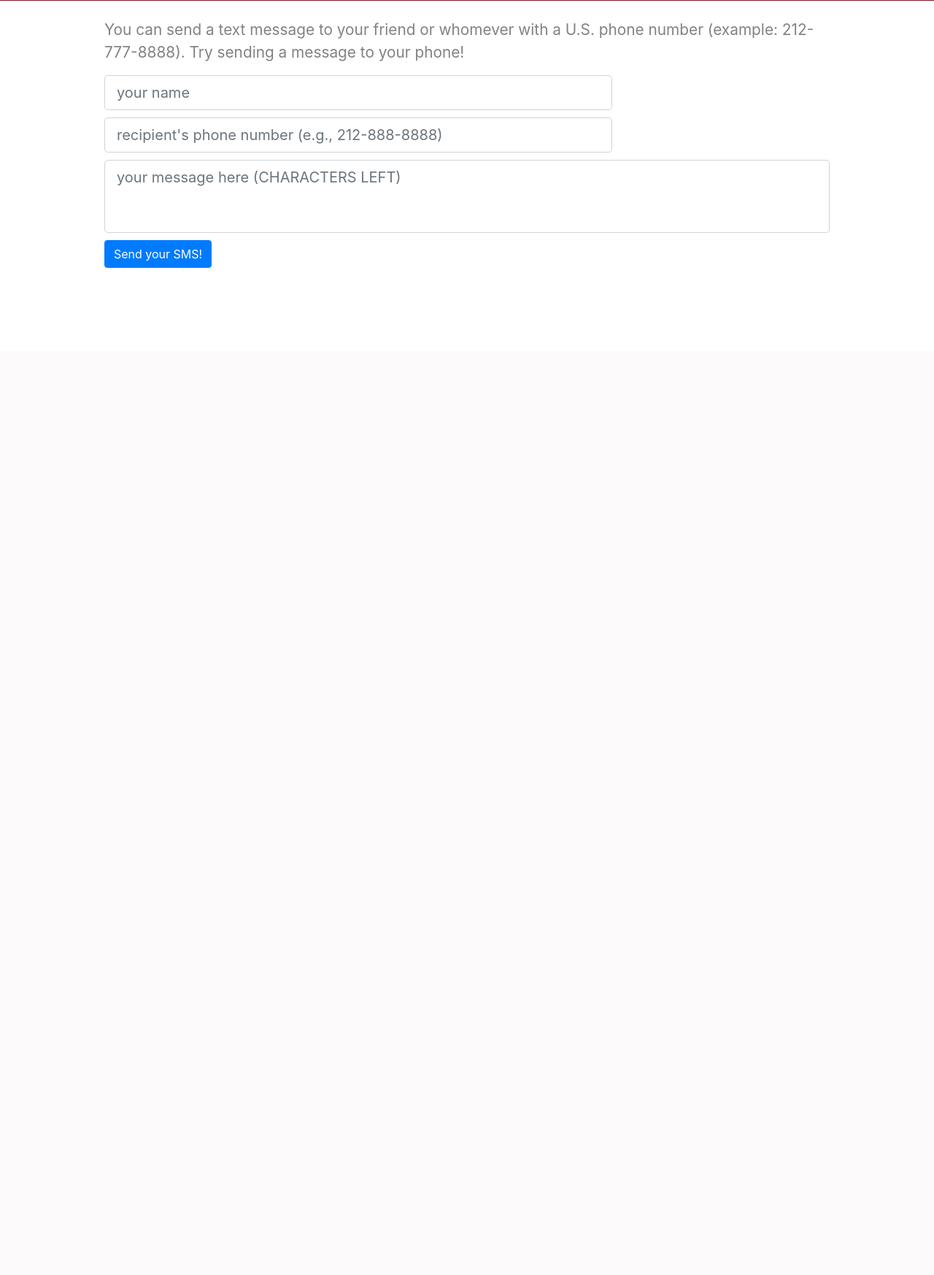
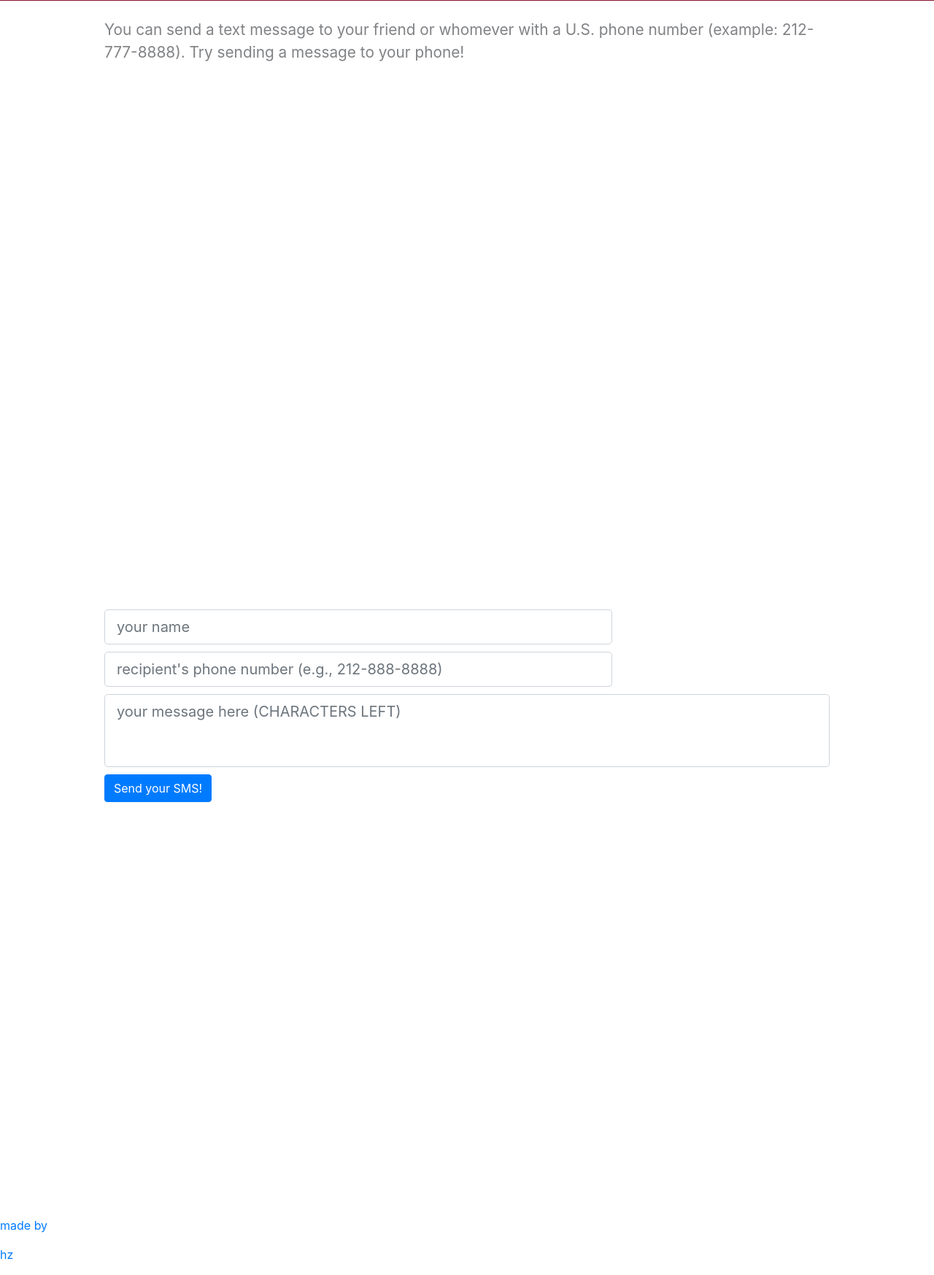
Before and after one commit to hnryzhng/hello-sms, a Flask app: page / in a window 1280 px wide. Shown: the part 319-2066 px from the top of the page at 73% size. Before the commit the page ends 686 px from the top, so only its background shows below. Run offline with Flask 2, Linux system fonts and the light colour scheme; some libraries are stand-ins or nearby versions.

Commit message:
added footer

```diff
--- a/static/css/index.css
+++ b/static/css/index.css
@@ -8,6 +8,14 @@
 	font-size: 5em;
 	color: #fff;
 	text-align: center;
+}
+
+.container {
+	min-height: 100vh;
+}
+
+#main-section {
+	margin-bottom: 2em;
 }
 
 #lead-container {
--- a/templates/index.html
+++ b/templates/index.html
@@ -16,6 +16,8 @@
 
 		<!-- Custom CSS -->
 		<link rel="stylesheet" href="{{ url_for('static', filename='css/index.css') }}">
+
+		<link rel="stylesheet" href="{{ url_for('static', filename='css/footer.css') }}">
 
 
 	</head>
@@ -54,6 +56,15 @@
 			</div>
 		</div>
 
+		<div id="footer-container">
+			<a href="http://henryzheng.me" id="footer-brand-link">
+				<div id="footer-logo">
+					<p className="footer-brand-text" id="footer-brand-top-text">made by</p>
+					<p className="footer-brand-text" id="footer-brand-bottom-text">hz</p>
+				</div>
+			</a>
+		</div>
+
 	</body>
 
 	<footer>
```
